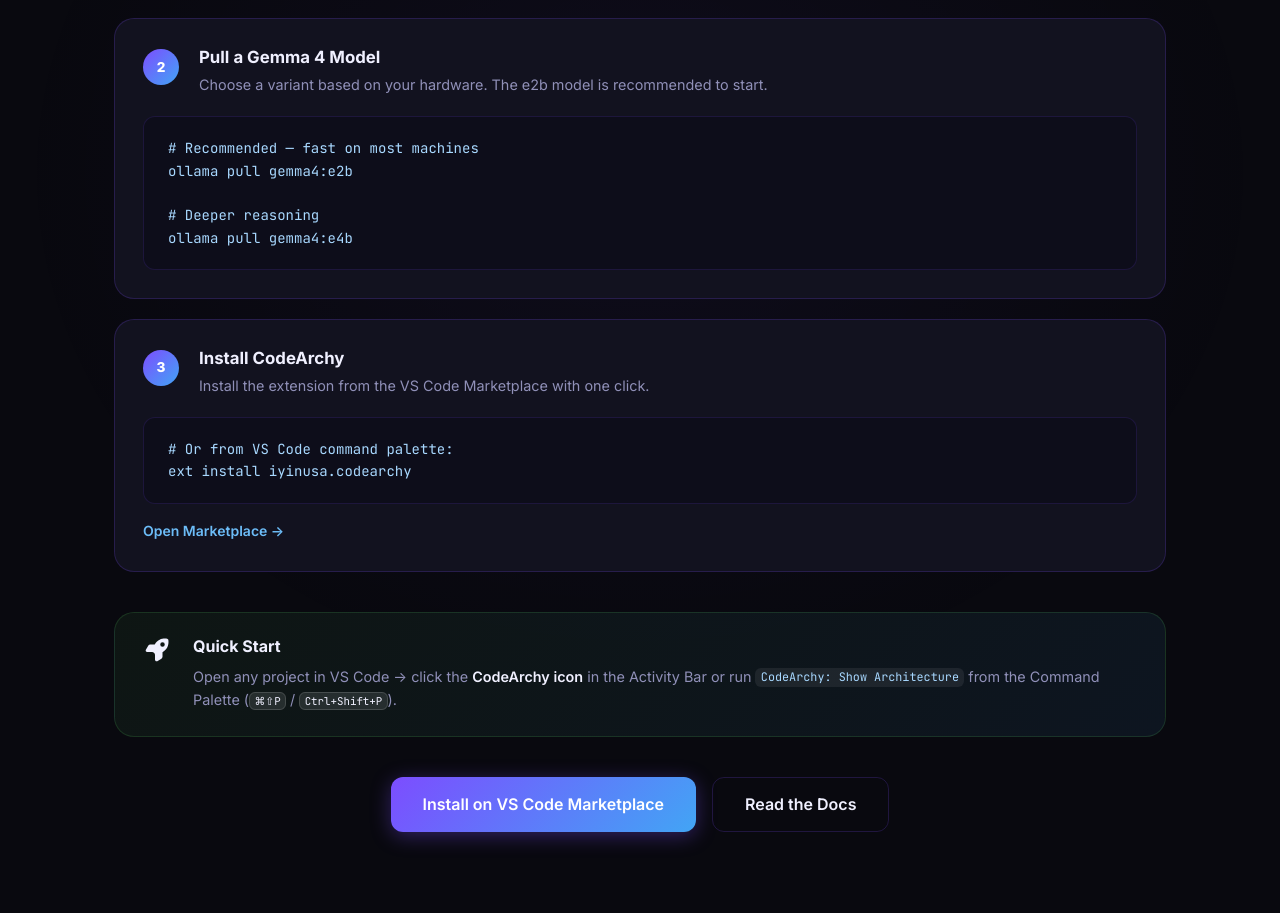
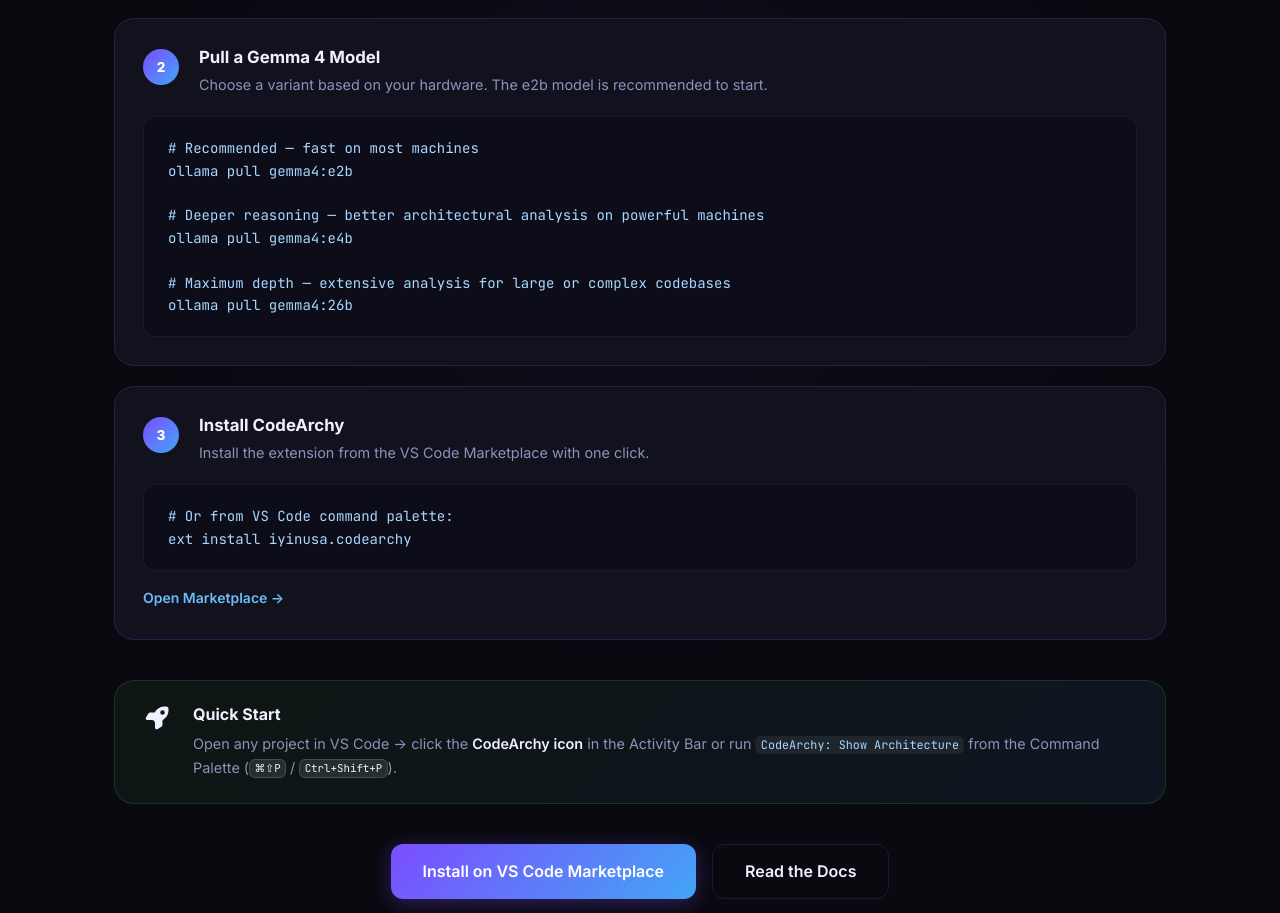
Before and after one commit to CodeArchy/codearchy-web, a React (Vite) app: page / in a window 1280 px wide. Shown: the part 5556-6469 px from the top of the page. Built offline with nearby package versions, Linux system fonts and the light colour scheme.

Commit message:
fix: Enhance description for Gemma 4 model installation steps in Install component 🛠️📜

```diff
--- a/src/components/Install/Install.jsx
+++ b/src/components/Install/Install.jsx
@@ -15,7 +15,7 @@ const PREREQS = [
     num: '2',
     title: 'Pull a Gemma 4 Model',
     desc: 'Choose a variant based on your hardware. The e2b model is recommended to start.',
-    code: '# Recommended — fast on most machines\nollama pull gemma4:e2b\n\n# Deeper reasoning\nollama pull gemma4:e4b',
+    code: '# Recommended — fast on most machines\nollama pull gemma4:e2b\n\n# Deeper reasoning — better architectural analysis on powerful machines\nollama pull gemma4:e4b\n\n# Maximum depth — extensive analysis for large or complex codebases\nollama pull gemma4:26b',
   },
   {
     num: '3',
```
